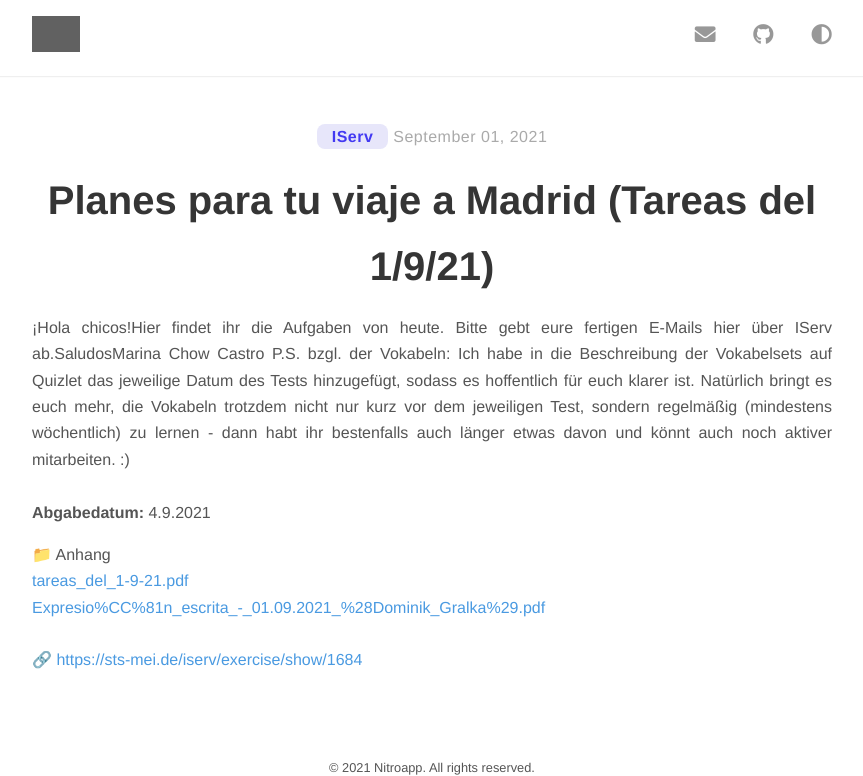
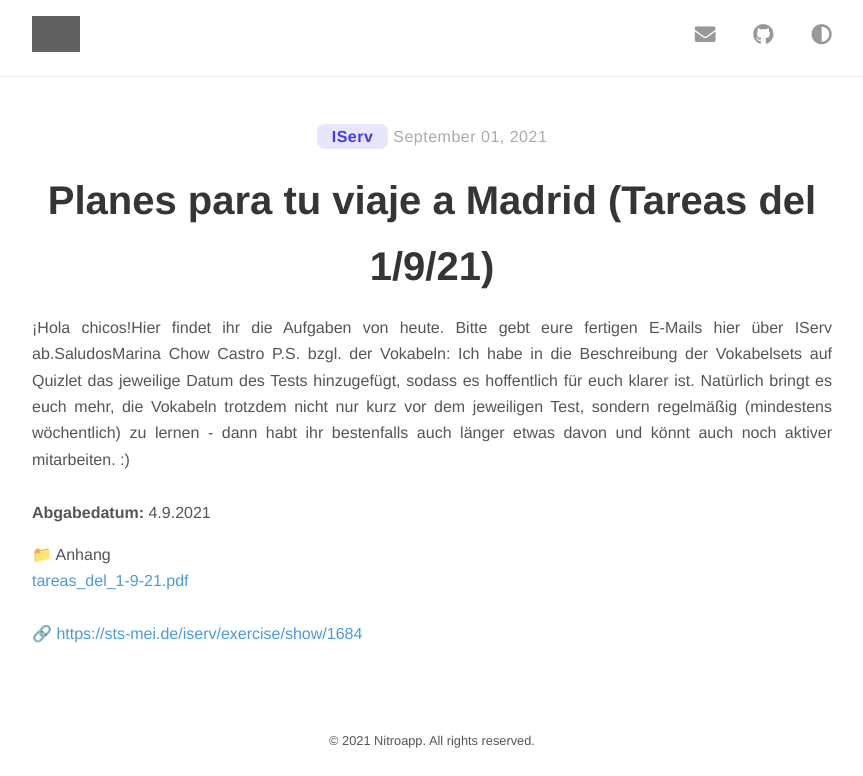
Before and after one commit to cns-nitroapp/blog, a Jekyll site: the page built from _posts/2021-9-1-1684.md, in a window 1280 px wide, cut to the strip 0-776 px from the top of the page. Shown: the whole strip, without its empty margins (208-1071 px from the left). Built offline with Jekyll 4.4.1, drawn with Linux system fonts in a browser that asks for light colours; nearby versions of some CDN libraries; grey boxes are pictures that could not be loaded.

Commit message:
Update 2021-9-1-1684.md

```diff
--- a/_posts/2021-9-1-1684.md
+++ b/_posts/2021-9-1-1684.md
@@ -5,6 +5,6 @@ author: [IServ]
 start-date: "2021-9-1"
 end-date: "2021-9-4"
 link: "https://sts-mei.de/iserv/exercise/show/1684"
-attachments: "<a href='https://sts-mei.de/iserv/fs/file/exercise-dl/26936/tareas_del_1-9-21.pdf'>tareas_del_1-9-21.pdf</a><br> <a href='https://sts-mei.de/iserv/fs/file/exercise-dl/26964/Expresio%CC%81n%20escrita%20-%2001.09.2021%20%28Dominik%20Gralka%29.pdf'>Expresio%CC%81n_escrita_-_01.09.2021_%28Dominik_Gralka%29.pdf</a><br> "
+attachments: "<a href='https://sts-mei.de/iserv/fs/file/exercise-dl/26936/tareas_del_1-9-21.pdf'>tareas_del_1-9-21.pdf</a><br>"
 ---
 ¡Hola chicos!Hier findet ihr die Aufgaben von heute. Bitte gebt eure fertigen E-Mails hier über IServ ab.SaludosMarina Chow Castro P.S. bzgl. der Vokabeln: Ich habe in die Beschreibung der Vokabelsets auf Quizlet das jeweilige Datum des Tests hinzugefügt, sodass es hoffentlich für euch klarer ist. Natürlich bringt es euch mehr, die Vokabeln trotzdem nicht nur kurz vor dem jeweiligen Test, sondern regelmäßig (mindestens wöchentlich) zu lernen - dann habt ihr bestenfalls auch länger etwas davon und könnt auch noch aktiver mitarbeiten. :)<br><br> **Abgabedatum:** 4.9.2021
```
